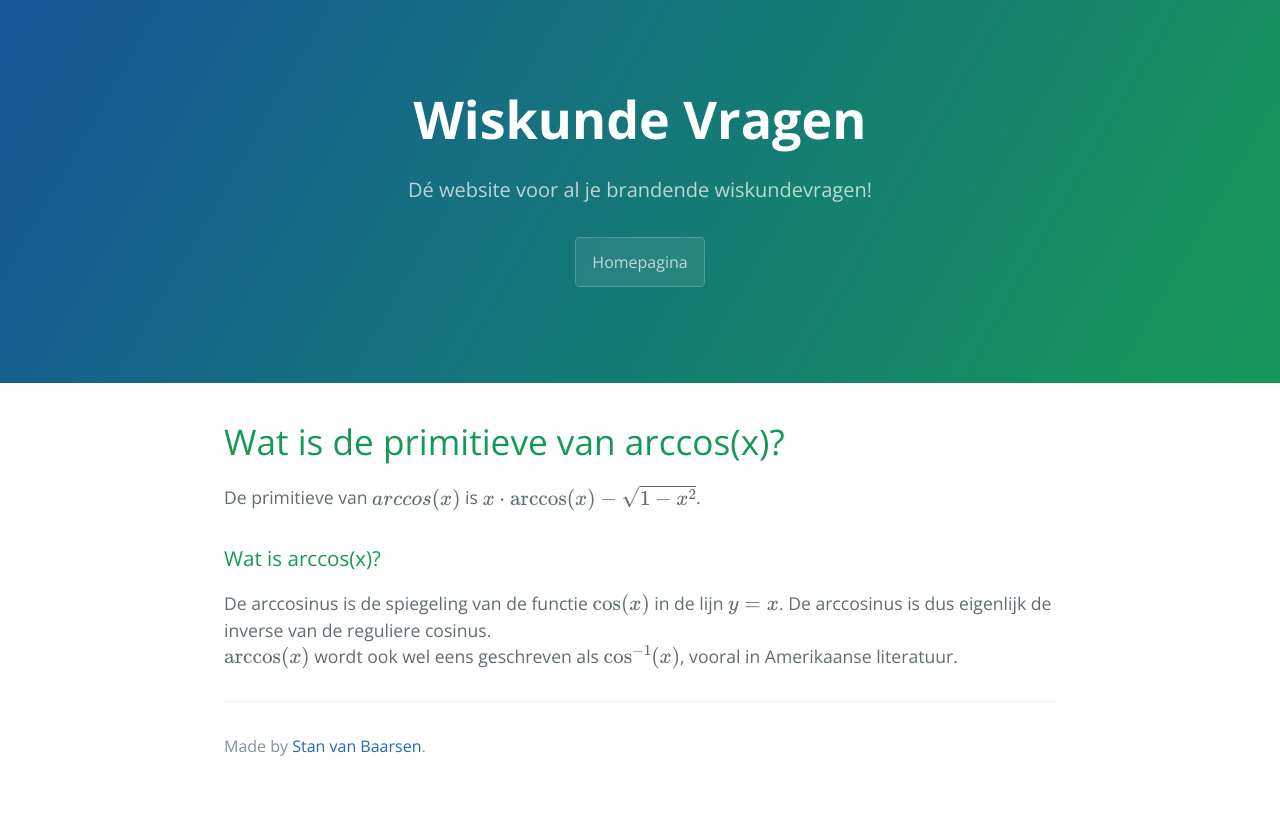
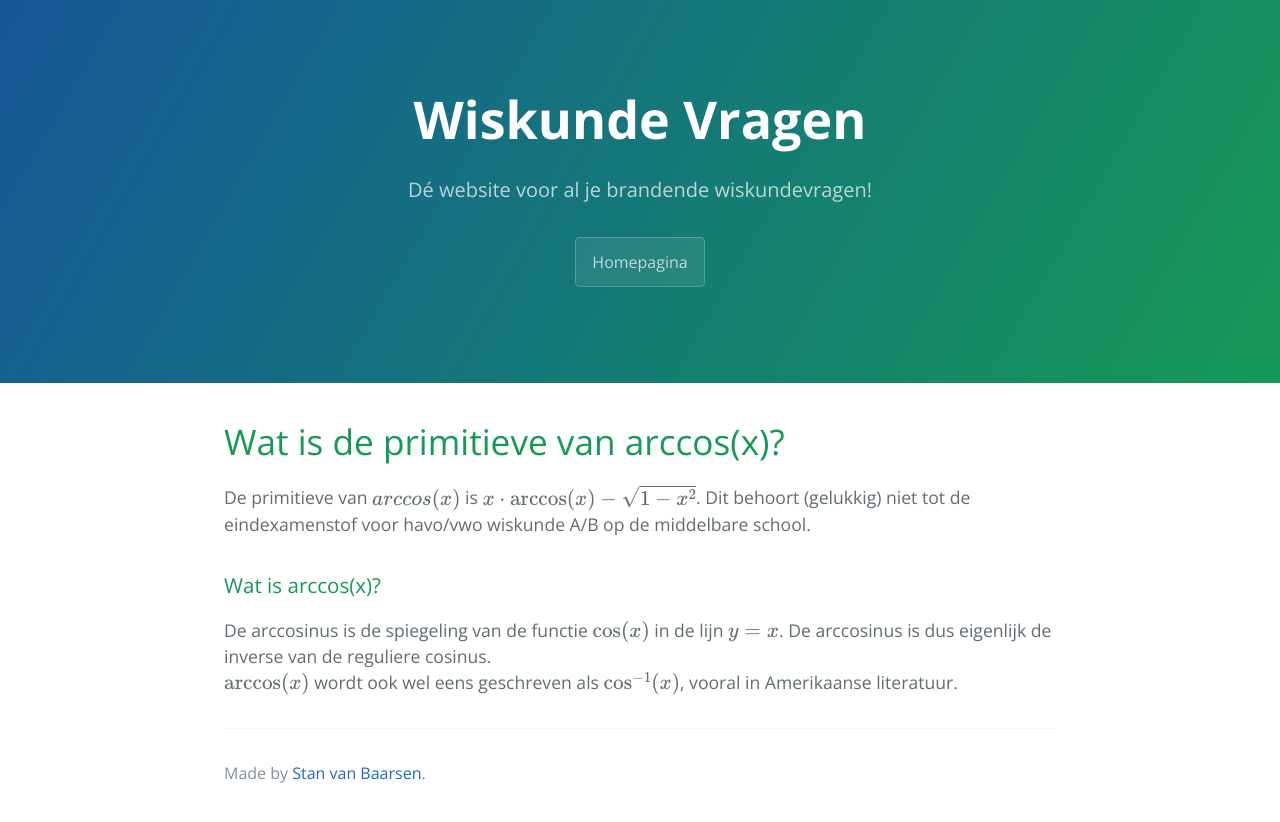
Before and after one commit to wiskundevragen/wiskundevragen.github.io, a Jekyll site: the page built from primitieven/arccosx.html, in a window 1280 px wide. Shown: the top 822 px of the page. Built offline with Jekyll 4.4.1, drawn with Linux system fonts in a browser that asks for light colours.

Commit message:
add examen warning

```diff
--- a/primitieven/arccosx.html
+++ b/primitieven/arccosx.html
@@ -6,7 +6,8 @@ see_also: ["prim_lijst", "afg_lijst", "gonio", "help_prim", "help_diff", "afg_ar
 ---
 
 <h1>Wat is de primitieve van arccos(x)?</h1>
-De primitieve van \(arccos(x)\) is \(x\cdot \arccos(x) - \sqrt{1-x^2}\).
+De primitieve van \(arccos(x)\) is \(x\cdot \arccos(x) - \sqrt{1-x^2}\). Dit behoort (gelukkig) niet
+tot de eindexamenstof voor havo/vwo wiskunde A/B op de middelbare school.
 
 <h3>Wat is arccos(x)?</h3>
 De arccosinus is de spiegeling van de functie \(\cos(x)\) in de lijn \(y=x\). De arccosinus is dus
--- a/primitieven/arcsinx.html
+++ b/primitieven/arcsinx.html
@@ -7,8 +7,7 @@ see_also: ["prim_lijst", "afg_lijst", "gonio", "help_prim", "help_diff", "afg_ar
 
 <h1>Wat is de primitieve van arcsin(x)?</h1>
 Uit partieel integreren volgt \(\int \arcsin(x) = x\cdot \arccos(x)) - \sqrt{1-x^2} + C\). Dit behoort (gelukkig) niet
-tot
-eindexamenstof voor havo/vwo wiskunde A/B op de middelbare school.
+tot de eindexamenstof voor havo/vwo wiskunde A/B op de middelbare school.
 
 <h3>Wat is arcsin(x)?</h3>
 De arcsinus is de spiegeling van de functie \(\sin(x)\) in de lijn \(y=x\) alt='y=x' border="0" />. De arcsinus is dus
--- a/primitieven/arctanx.html
+++ b/primitieven/arctanx.html
@@ -8,8 +8,7 @@ see_also: ["prim_lijst", "afg_lijst", "gonio", "help_prim", "help_diff", "afg_ar
 
 <h3>Wat is de primitieve van arctan(x)?</h3>
 Uit partieel integreren met behulp van substitutie volgt \(\int \arctan(x) = x\cdot \arctan(x) - \frac12\ln(1+x^2) +
-C\). Dit
-behoort niet tot eindexamenstof voor havo/vwo wiskunde A/B op de middelbare school.
+C\). Dit behoort (gelukkig) niet tot de eindexamenstof voor havo/vwo wiskunde A/B op de middelbare school.
 
 <h3>Wat is arctan(x)?</h3>
 De arctangens is de spiegeling van de functie \(\tan(x)\) in de lijn \(y=x\). De arctangens is dus eigenlijk de
```
